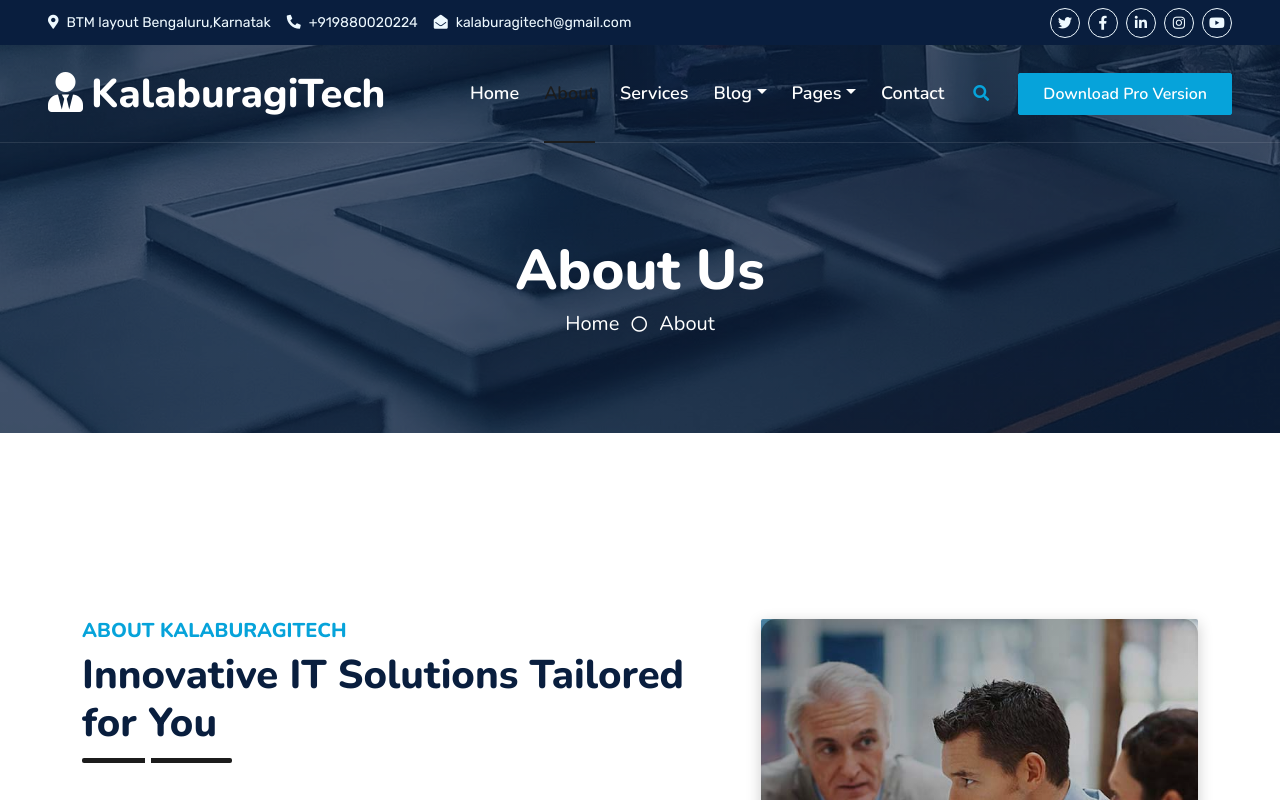
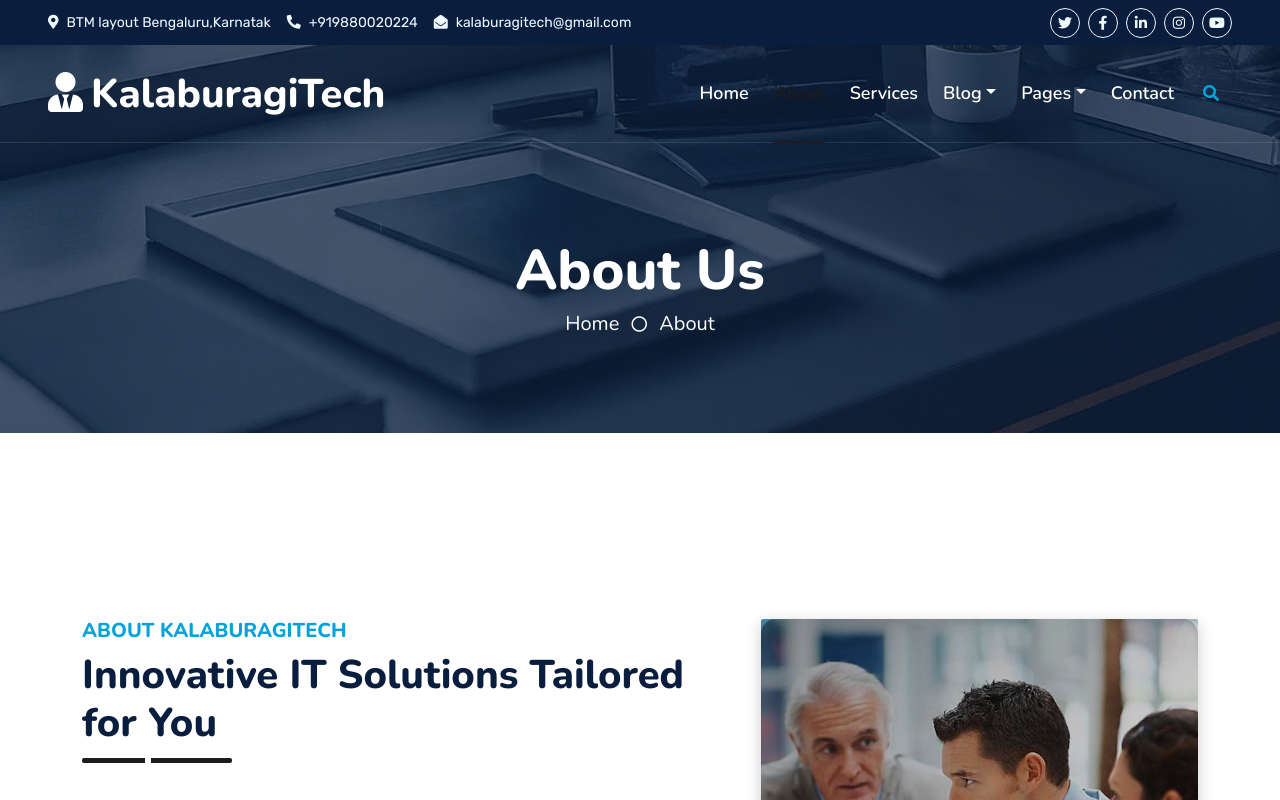
Before and after one commit to kalaburagitech/kalaburagitech.com, a plain HTML site: page about.html in a window 1280 px wide. Shown: the top 800 px of the page. Drawn offline with nearby package versions, Linux system fonts and the light colour scheme.

Commit message:
removed_downloadfromnavbar

```diff
--- a/about.html
+++ b/about.html
@@ -97,7 +97,7 @@
                     <a href="contact.html" class="nav-item nav-link">Contact</a>
                 </div>
                 <butaton type="button" class="btn text-primary ms-3" data-bs-toggle="modal" data-bs-target="#searchModal"><i class="fa fa-search"></i></butaton>
-                <a href="https://htmlcodex.com/startup-company-website-template" class="btn btn-primary py-2 px-4 ms-3">Download Pro Version</a>
+                <!-- <a href="https://htmlcodex.com/startup-company-website-template" class="btn btn-primary py-2 px-4 ms-3">Download Pro Version</a> -->
             </div>
         </nav>
 
```
Also changed, not shown: blog.html (+1 -1 lines), contact.html (+1 -1 lines), detail.html (+1 -1 lines), feature.html (+1 -1 lines), price.html (+1 -1 lines), quote.html (+1 -1 lines), service.html (+1 -1 lines), team.html (+1 -1 lines), testimonial.html (+1 -1 lines).
